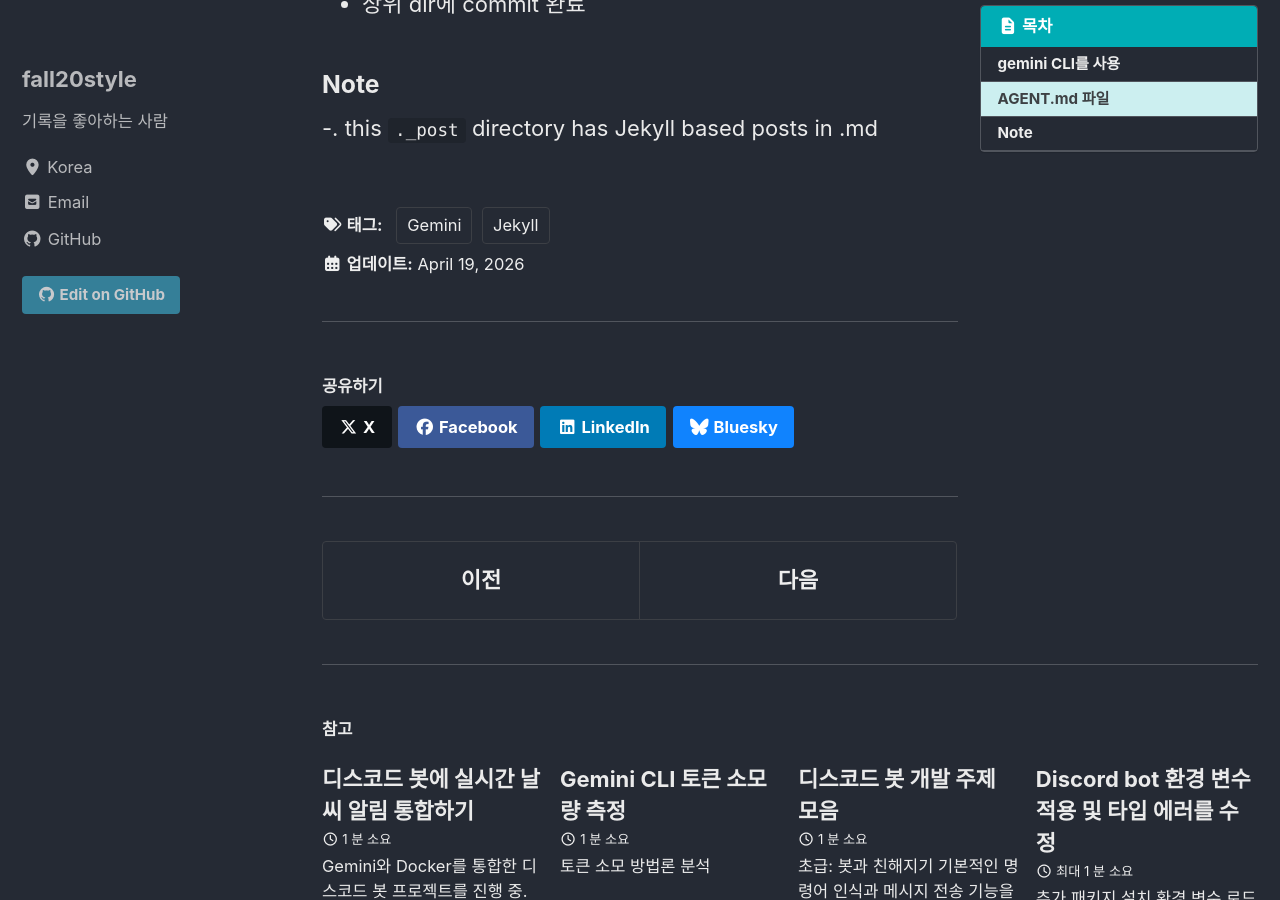
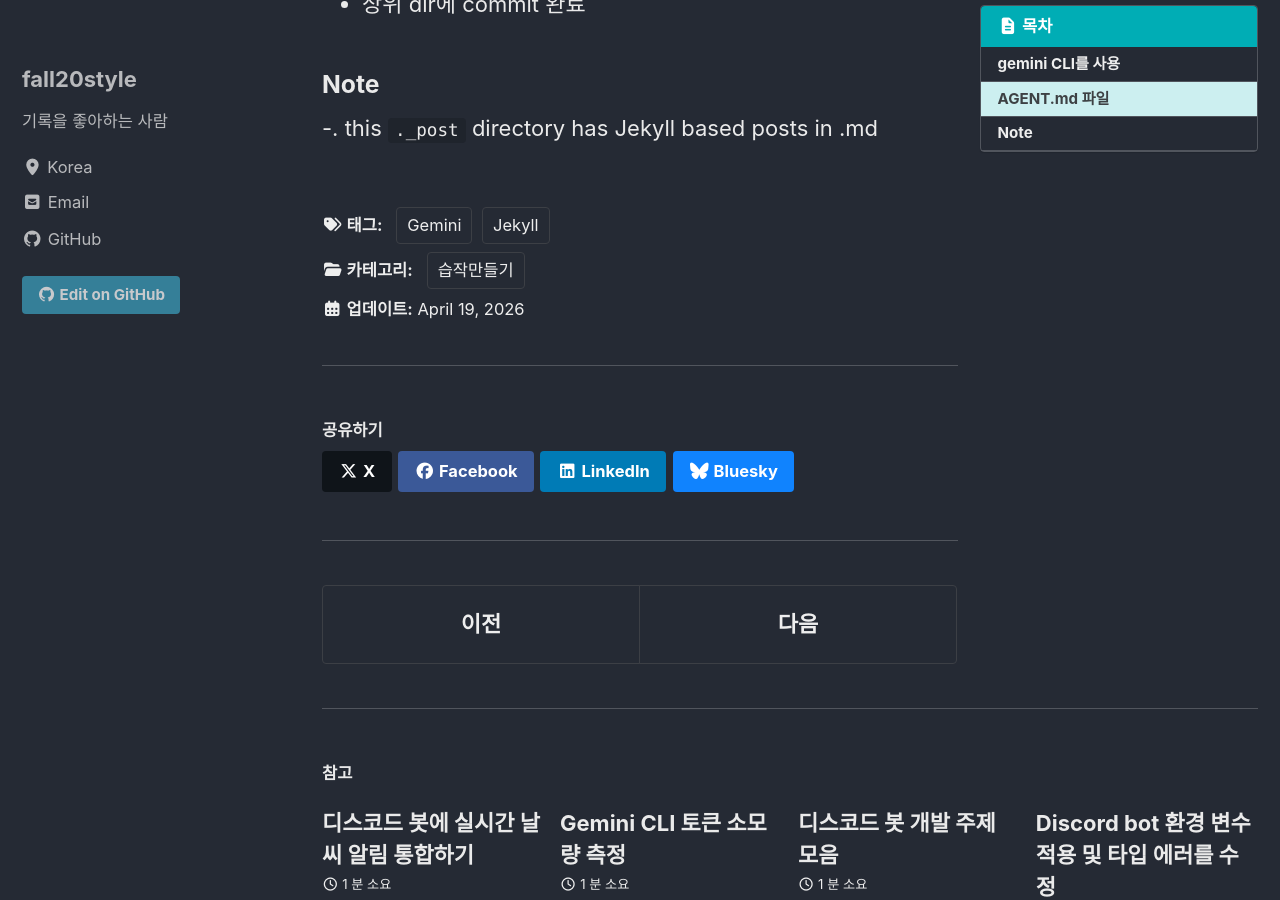
Before and after one commit to fall20style/fall20style.github.io, a Jekyll site: the page built from _posts/2026-04-19-jekyll-update-relative-pages-automation.md, in a window 1280 px wide and 900 px high, scrolled down 448 px. Built offline with Jekyll 4.4.1, drawn with Linux system fonts in a browser that asks for light colours; cached includes are drawn as plain includes.

Commit message:
Update 2026-04-19-jekyll-update-relative-pages-automation.md

```diff
--- a/_posts/2026-04-19-jekyll-update-relative-pages-automation.md
+++ b/_posts/2026-04-19-jekyll-update-relative-pages-automation.md
@@ -11,6 +11,7 @@ tags:
   - Gemini
   - Jekyll
 categories:
+  - 습작만들기
 toc: true
 toc_sticky: true
 toc_label: 목차
```
